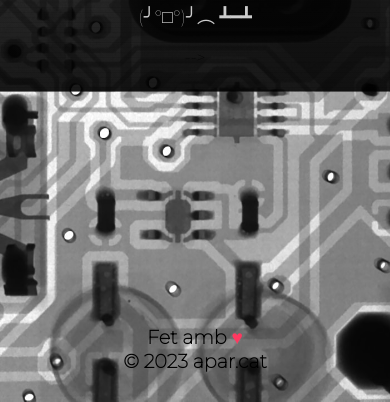
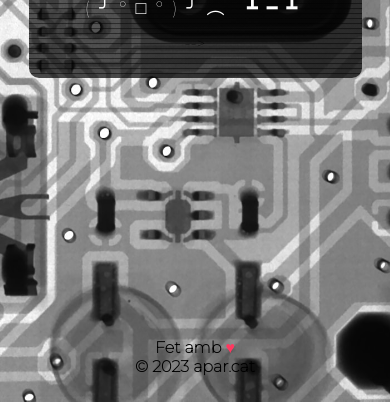
Before and after one commit to OpringaoDoTurno/OpringaoDoTurno.github.io, a plain HTML site: page index.html in a window 390 px wide. Shown: the part 442-844 px from the top of the page. Drawn offline with Linux system fonts and the light colour scheme.

Commit message:
Adapted font-size to fit on mobile

```diff
--- a/index.html
+++ b/index.html
@@ -10,7 +10,7 @@
     <div class="hero-section">
         <div class="hero-content">
             <h1 class="hero-header glitch" data-text="apar.cat">apar.cat</h1>
-            <p class="hero-subheader">(╯°□°)╯︵ ┻━┻</p> -->
+            <p class="hero-subheader glitch" data-text="(╯°□°)╯︵ ┻━┻">(╯°□°)╯︵ ┻━┻</p> -->
         </div>
         <footer class="footer">
             <p>Fet amb <span class="heart">&hearts;</span><br>&copy; 2023 apar.cat</p>
--- a/styles.css
+++ b/styles.css
@@ -24,7 +24,7 @@ body {
     padding: 25px;
     border-radius: 10px;
 
-    background: linear-gradient(rgba(10, 10, 10, 0.8), rgba(0, 0, 0, 0.9)), repeating-linear-gradient(0, transparent, transparent 4px, black 5px, black 5px);
+    background: linear-gradient(rgba(10, 10, 10, 0.6), rgba(0, 0, 0, 0.7)), repeating-linear-gradient(0, transparent, transparent 4px, black 5px, black 4px);
     background-size: cover;
     background-position: center;
     z-index: 1;
@@ -38,7 +38,7 @@ body {
 
 .hero-subheader {
     font-size: 18px;
-    margin-bottom: 20px;
+    margin-bottom: 15px;
     color: #ccc;
 }
 
@@ -49,7 +49,6 @@ text set in the data-text attribute. */
 .glitch {
     position: relative;
     color: white;
-    font-size: 48px;
     letter-spacing: 0.5em;
     /* Animation provies a slight random skew. Check bottom of doc
     for more information on how to random skew. */
@@ -315,7 +314,7 @@ text set in the data-text attribute. */
   color: #000;
   text-align: center;
   font-weight: bold;
-  font-size: 120%;
+  font-size: 1em;
 }
 
 .heart {
```
